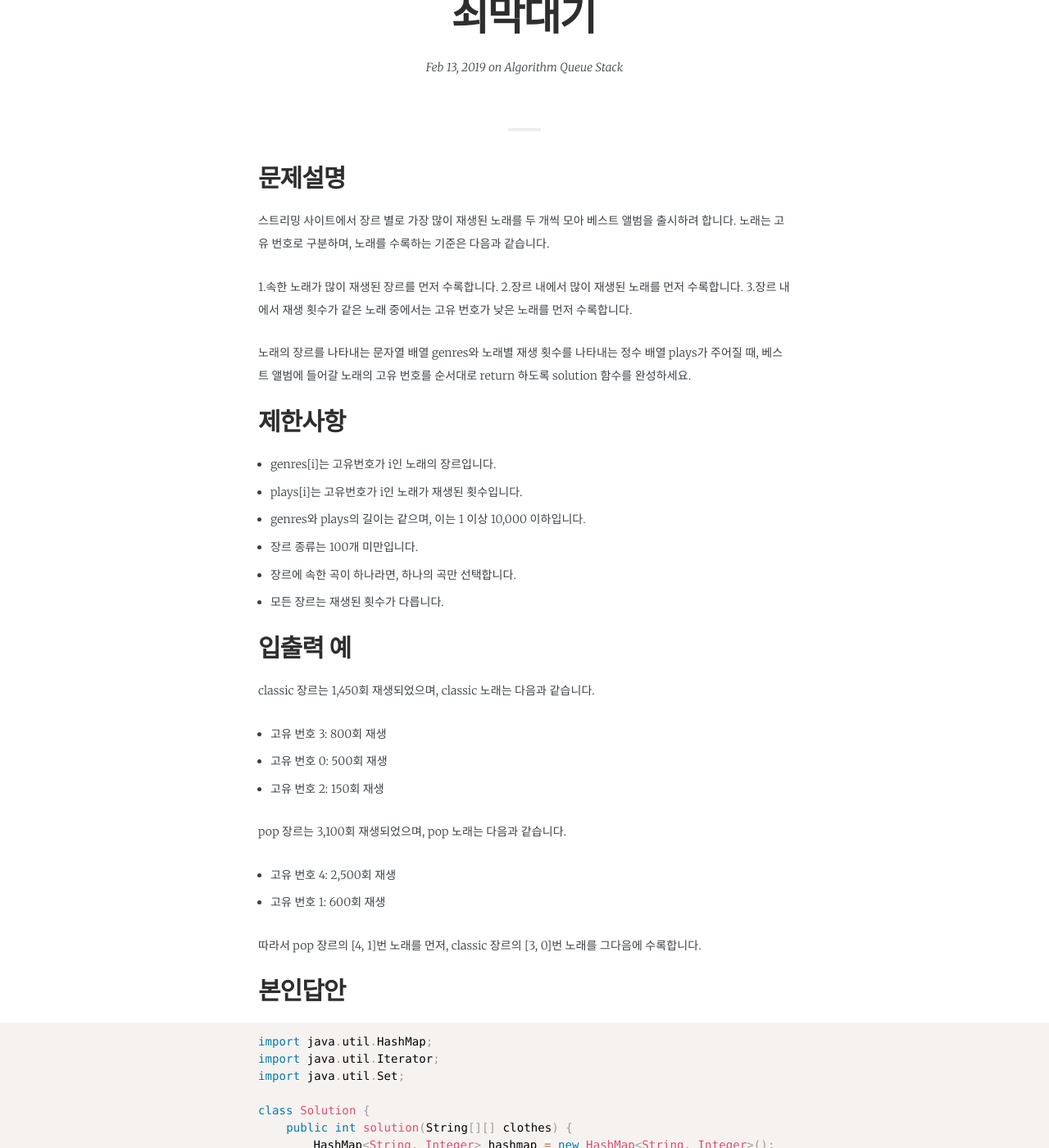
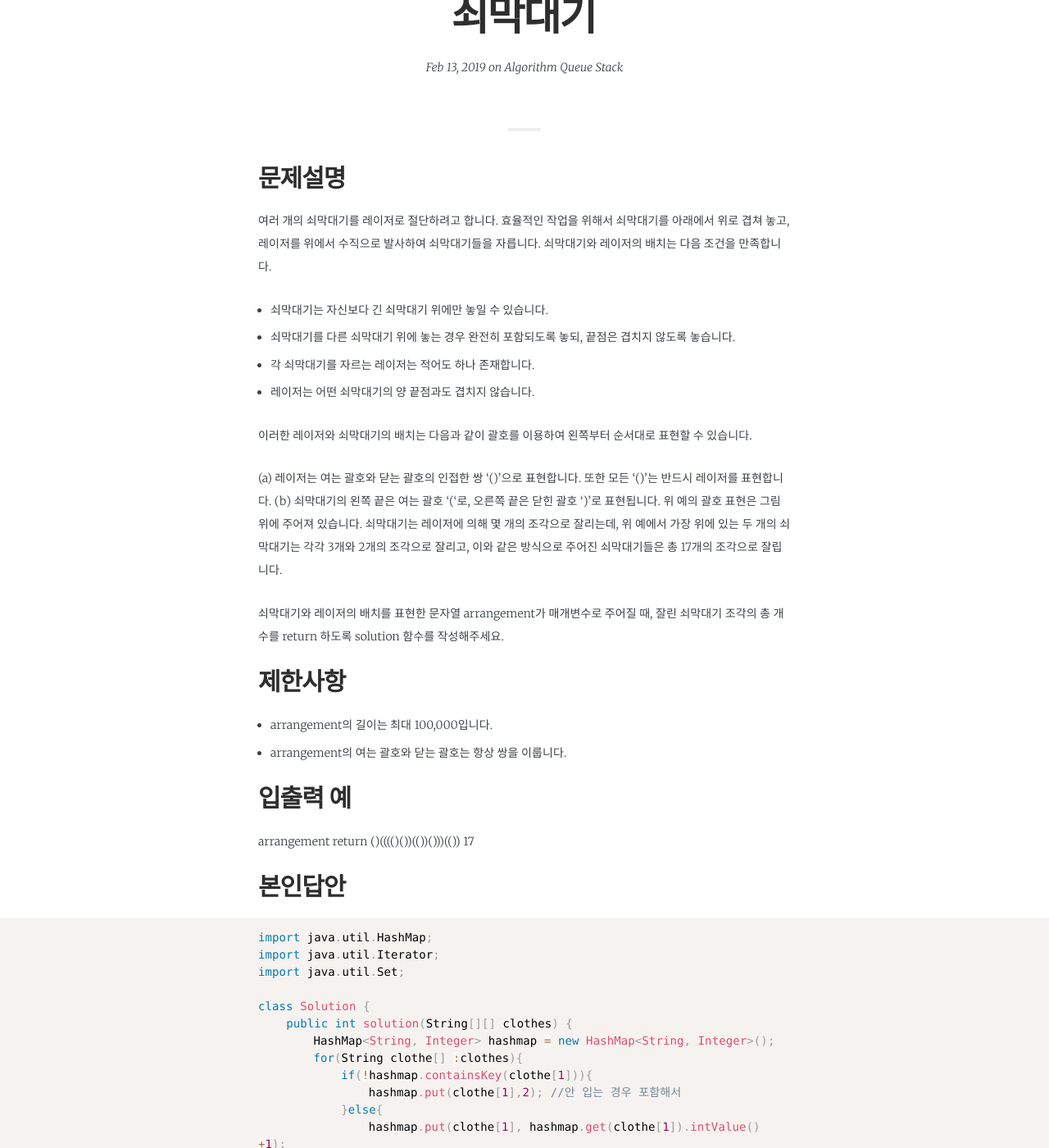
Before and after one commit to jwillmer/jekyllDecent, a Jekyll site: the page built from _posts/2019-02-13-algorithm-stack-queue-1.md, in a window 1280 px wide and 1400 px high, scrolled down 348 px. Shown: the whole window at 82% size. Built offline with Jekyll 4.4.1, drawn with Linux system fonts in a browser that asks for light colours; some web fonts are replaced.

Commit message:
Update 2019-02-13-algorithm-stack-queue-1.md

```diff
--- a/_posts/2019-02-13-algorithm-stack-queue-1.md
+++ b/_posts/2019-02-13-algorithm-stack-queue-1.md
@@ -18,34 +18,30 @@ math:		   false
 
 ## 문제설명
 
-스트리밍 사이트에서 장르 별로 가장 많이 재생된 노래를 두 개씩 모아 베스트 앨범을 출시하려 합니다. 노래는 고유 번호로 구분하며, 노래를 수록하는 기준은 다음과 같습니다.
+여러 개의 쇠막대기를 레이저로 절단하려고 합니다. 효율적인 작업을 위해서 쇠막대기를 아래에서 위로 겹쳐 놓고, 레이저를 위에서 수직으로 발사하여 쇠막대기들을 자릅니다. 쇠막대기와 레이저의 배치는 다음 조건을 만족합니다.
 
-1.속한 노래가 많이 재생된 장르를 먼저 수록합니다.
-2.장르 내에서 많이 재생된 노래를 먼저 수록합니다.
-3.장르 내에서 재생 횟수가 같은 노래 중에서는 고유 번호가 낮은 노래를 먼저 수록합니다.
+ - 쇠막대기는 자신보다 긴 쇠막대기 위에만 놓일 수 있습니다.
+ - 쇠막대기를 다른 쇠막대기 위에 놓는 경우 완전히 포함되도록 놓되, 끝점은 겹치지 않도록 놓습니다.
+ - 각 쇠막대기를 자르는 레이저는 적어도 하나 존재합니다.
+ - 레이저는 어떤 쇠막대기의 양 끝점과도 겹치지 않습니다.
 
-노래의 장르를 나타내는 문자열 배열 genres와 노래별 재생 횟수를 나타내는 정수 배열 plays가 주어질 때, 베스트 앨범에 들어갈 노래의 고유 번호를 순서대로 return 하도록 solution 함수를 완성하세요.
+이러한 레이저와 쇠막대기의 배치는 다음과 같이 괄호를 이용하여 왼쪽부터 순서대로 표현할 수 있습니다.
+
+(a) 레이저는 여는 괄호와 닫는 괄호의 인접한 쌍 '()'으로 표현합니다. 또한 모든 '()'는 반드시 레이저를 표현합니다.
+(b) 쇠막대기의 왼쪽 끝은 여는 괄호 '('로, 오른쪽 끝은 닫힌 괄호 ')'로 표현됩니다.
+위 예의 괄호 표현은 그림 위에 주어져 있습니다.
+쇠막대기는 레이저에 의해 몇 개의 조각으로 잘리는데, 위 예에서 가장 위에 있는 두 개의 쇠막대기는 각각 3개와 2개의 조각으로 잘리고, 이와 같은 방식으로 주어진 쇠막대기들은 총 17개의 조각으로 잘립니다.
+
+쇠막대기와 레이저의 배치를 표현한 문자열 arrangement가 매개변수로 주어질 때, 잘린 쇠막대기 조각의 총 개수를 return 하도록 solution 함수를 작성해주세요.
 
 ## 제한사항
- - genres[i]는 고유번호가 i인 노래의 장르입니다.
- - plays[i]는 고유번호가 i인 노래가 재생된 횟수입니다.
- - genres와 plays의 길이는 같으며, 이는 1 이상 10,000 이하입니다.
- - 장르 종류는 100개 미만입니다.
- - 장르에 속한 곡이 하나라면, 하나의 곡만 선택합니다.
- - 모든 장르는 재생된 횟수가 다릅니다.
+ - arrangement의 길이는 최대 100,000입니다.
+ - arrangement의 여는 괄호와 닫는 괄호는 항상 쌍을 이룹니다.
 
 
 ## 입출력 예
-classic 장르는 1,450회 재생되었으며, classic 노래는 다음과 같습니다.
- - 고유 번호 3: 800회 재생
- - 고유 번호 0: 500회 재생
- - 고유 번호 2: 150회 재생
-
-pop 장르는 3,100회 재생되었으며, pop 노래는 다음과 같습니다.
- - 고유 번호 4: 2,500회 재생
- - 고유 번호 1: 600회 재생
-
-따라서 pop 장르의 [4, 1]번 노래를 먼저, classic 장르의 [3, 0]번 노래를 그다음에 수록합니다.
+arrangement	            return
+()(((()())(())()))(())	  17
 
 ## 본인답안
 
```
